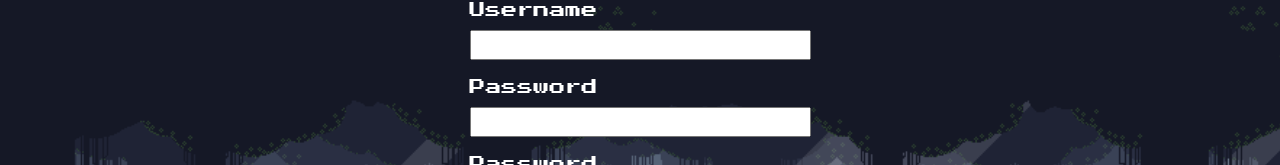
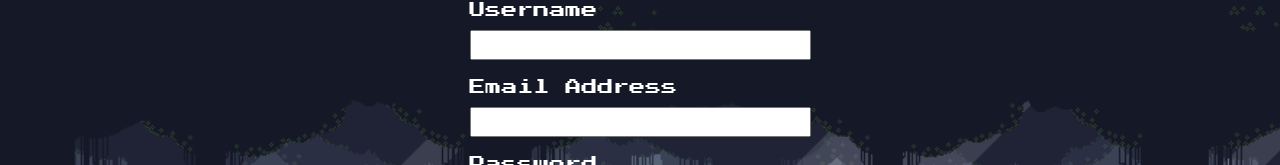
Before and after one commit to CS-28-Hiatus-Team/front-end, a React (Create React App) app: page /register in a window 1280 px wide. Shown: the part 215-380 px from the top of the page. Built offline with nearby package versions, Linux system fonts and the light colour scheme; no server answers.

Commit message:
Registration Action Hooked up

```diff
--- a/src/components/auth/AuthForm.jsx
+++ b/src/components/auth/AuthForm.jsx
@@ -34,12 +34,12 @@ function AuthForm({
           <Label htmlFor={key}>
             {key === 'username'
               ? 'Username'
-              : key === 'password2'
+              : key === 'email' ? 'Email Address' : key === 'password2'
               ? 'Confirm Password'
               : 'Password'}
           </Label>
           <Input
-            type={key === 'username' ? 'text' : 'password'}
+            type={key === 'username' ? 'text' : key === 'email' ? 'email' : 'password'}
             id={key}
             name={key}
             value={values[key]}
--- a/src/store/auth/actions/useRegister.jsx
+++ b/src/store/auth/actions/useRegister.jsx
@@ -8,7 +8,7 @@ export const useRegister = () => {
 
     const register = useCallback(credentials => {
         dispatch({type: authTypes.AUTH_REGISTER_START});
-        axios().post('/api/registration', credentials).then(res => {
+        axios().post('/api/registration/', credentials).then(res => {
             console.log(res.data);
             dispatch({type: authTypes.AUTH_REGISTER_SUCCESS, payload: res.data.key})
         }).catch(err => dispatch({type: authTypes.AUTH_REGISTER_FAILURE, payload: err.response}))
--- a/src/store/utils/axiosConfig.js
+++ b/src/store/utils/axiosConfig.js
@@ -1,5 +1,5 @@
 import axios from 'axios';
-const baseUrl = 'https://lambda-mud-test.herokuapp.com';
+const baseUrl = process.env.REACT_APP_BACKEND_API;
 
 export const axiosWithoutAuth = () => axios.create({
     baseURL: baseUrl
```
